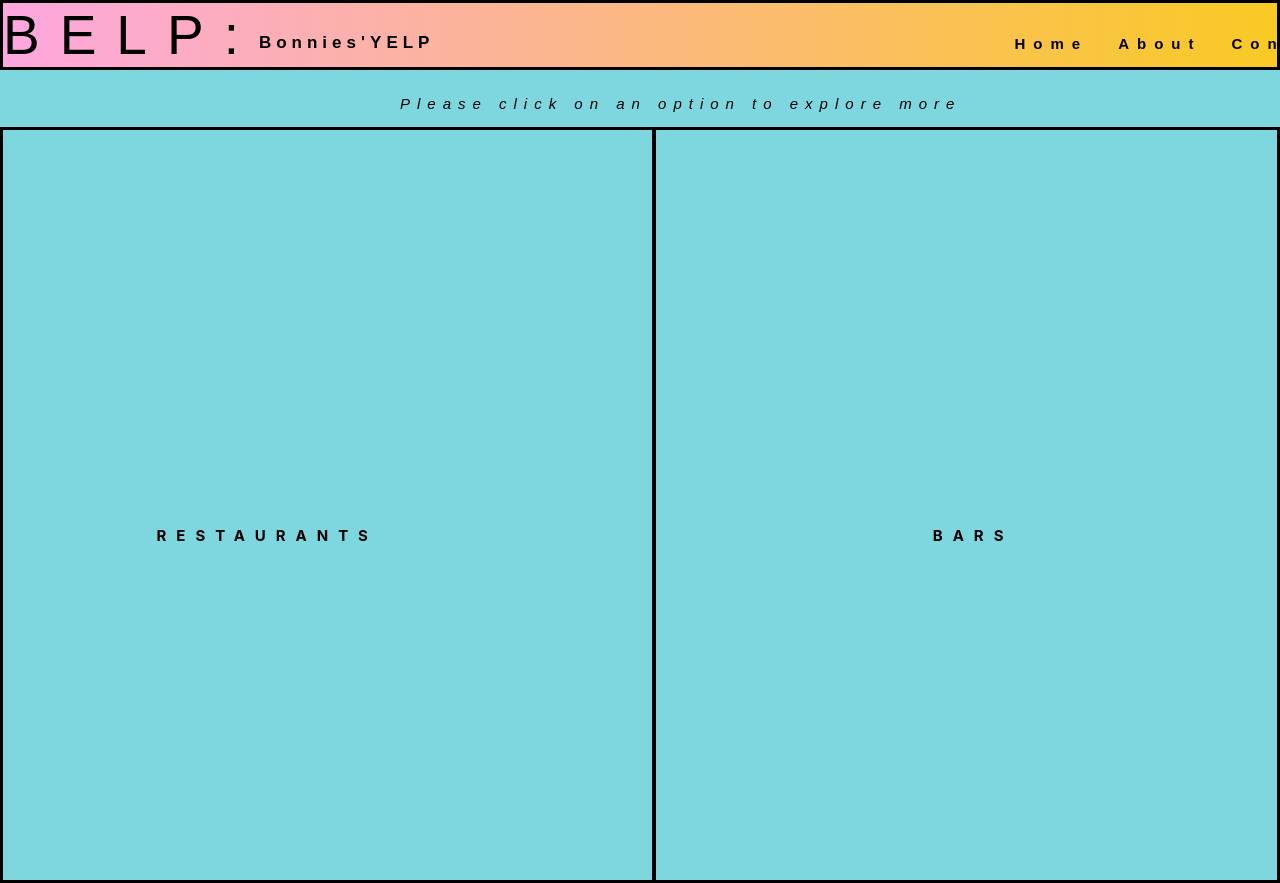
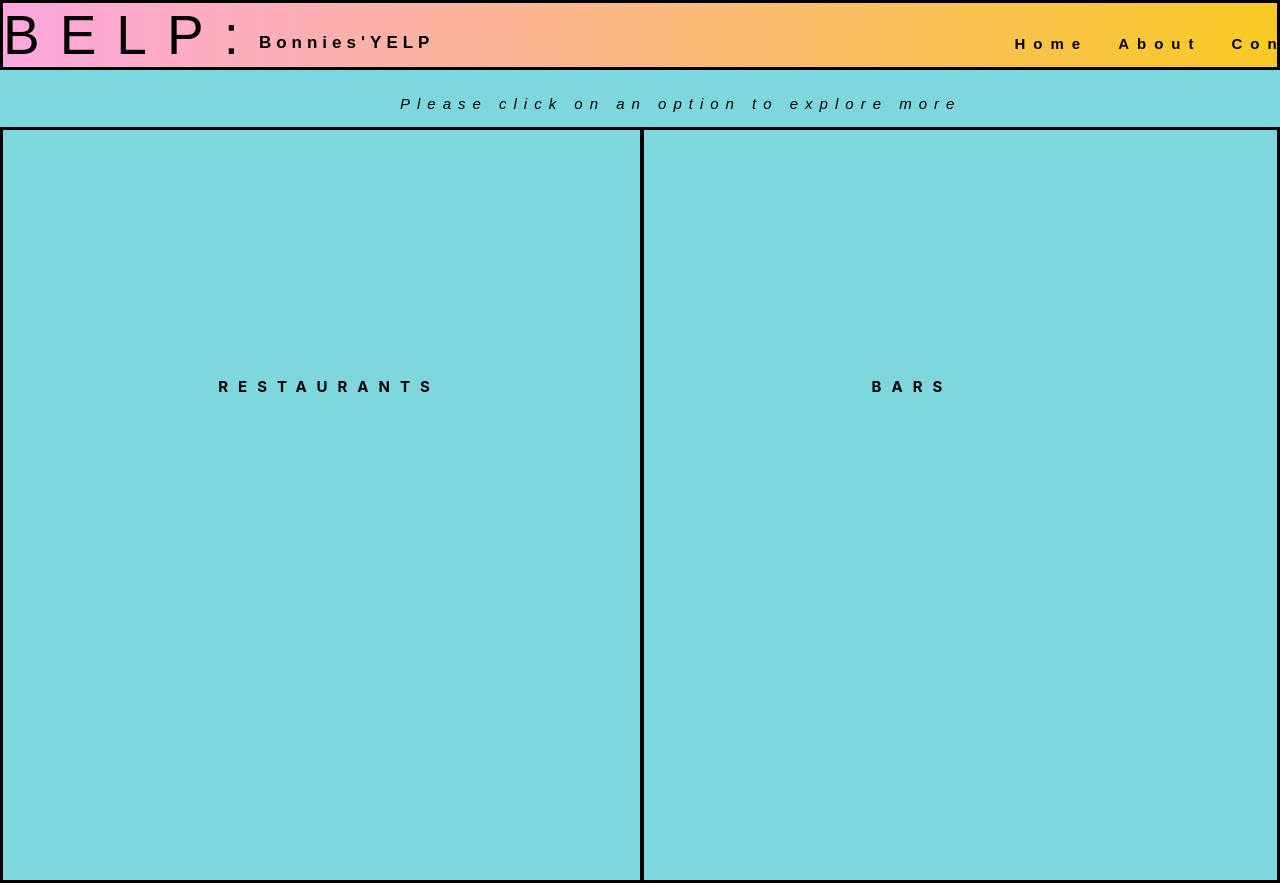
Before and after one commit to shikhardixitprojects/app-class-project, a React (Create React App) app: page / in a window 1280 px wide. Shown: the top 883 px of the page. Built offline with nearby package versions, Linux system fonts and the light colour scheme.

Commit message:
Styled stickyBox and changed Home page to grid settings instead of flex

```diff
--- a/src/App.css
+++ b/src/App.css
@@ -43,8 +43,9 @@ body{
 .verticalLine {
   border-left: 4px solid black;
   height: 750px;
-  left: 50%;
-  margin-left: -3px;
+  /* left: 50%; */
+  /* margin-left: -3px; */
+  grid-column-start: 2;
 }
 
 .appHeader {
@@ -93,20 +94,28 @@ body{
 }
 
 .mainMenu {
-  display: flex;
-  flex-direction: row;
-  align-items: flex-end;
-  justify-content: space-around;
+  display: grid;
+  grid-template-columns: 50% 2.5% 47.5%;
   border-style: solid;
-
 }
-
 .menuOptionsLocation{
-    font-size: 15px;
+  font-size: 15px;
   text-align: center;
   padding-top: 235px;
   padding-bottom: 323px;
   letter-spacing: 10px;
+  grid-column-start: 1;
+}
+
+.barsLocation2{
+  font-size: 15px;
+  text-align: center;
+  padding-top: 235px;
+  padding-bottom: 323px;
+  letter-spacing: 10px;
+  grid-column-start: 3;
+
+
 
 }
 
@@ -149,7 +158,11 @@ body{
   flex-direction: row;
   justify-content: center;
 } */
+Restaurants{
+  display: flex;
+  flex-direction: column;
 
+}
 
 @keyframes App-logo-spin {
   from {
--- a/src/Components/Home.js
+++ b/src/Components/Home.js
@@ -11,7 +11,7 @@ class Home extends Component {
      <h2 className = "menuOptionsLocation"><Link to='/restaurants'
      style= {{textDecoration: 'none', color: 'black', paddingLeft: '15px'}}>RESTAURANTS</Link></h2>
           <div className = "verticalLine"></div>
-          <h2 className = "menuOptionsLocation"><Link to='/bars' style= {{textDecoration: 'none', color: 'black',paddingRight: '125px'}}>BARS</Link></h2>
+          <h2 className = "barsLocation2"><Link to='/bars' style= {{textDecoration: 'none', color: 'black',paddingRight: '125px'}}>BARS</Link></h2>
       </div>
       </div>
     );
--- a/src/Components/Nav.js
+++ b/src/Components/Nav.js
@@ -5,7 +5,7 @@ import StickyBox from "react-sticky-box";
 
 const Nav = ({destinations, subroute}) => (
 
-  <StickyBox style={{ border: '3px solid green', margin: '5px 50px' }}>
+  <StickyBox style={{ border: '3px solid black',  width: '100%', border: '3px solid black'}}>
   {
     destinations.map( ({headerText, name, route}) => (
       <li key = {name}>
--- a/src/Components/Restaurants.js
+++ b/src/Components/Restaurants.js
@@ -10,10 +10,9 @@ const restaurants = [
 
 const Restaurants = () => (
   <div>
-    <div style={{ minHeight: '100%' }}>
-    <div style={{ display: 'flex', alignItems: 'flex-start' }}>
+    <div style={{ display: 'grid', gridTemplateColumns: '17% 83%', minHeight: '100%' }}>
         <Nav destinations = {restaurants} subroute = "restaurants"/>
-      <div style={{ height: 1600, width: '100%', border: '3px solid blue'}}>
+      <div style={{ height: 1400, width: '100%', border: '3px solid black'}}>
       {
         restaurants.map( ({headerText, name, route}) => (
           <Route key={name} exact path={"/restaurants/" + route}
@@ -23,11 +22,12 @@ const Restaurants = () => (
       </div>
     </div>
   </div>
-  </div>
+
 )
 
 const Restaurant = ({ headerText }) => {
-        return <h1>{ headerText }</h1>;
+        return <h1 style ={{fontFamily: 'Arial', letterSpacing: '20px', fontStyle: 'italic', fontSize: '25px'}}>{ headerText }</h1>;
 }
 
+
 export default Restaurants
```
